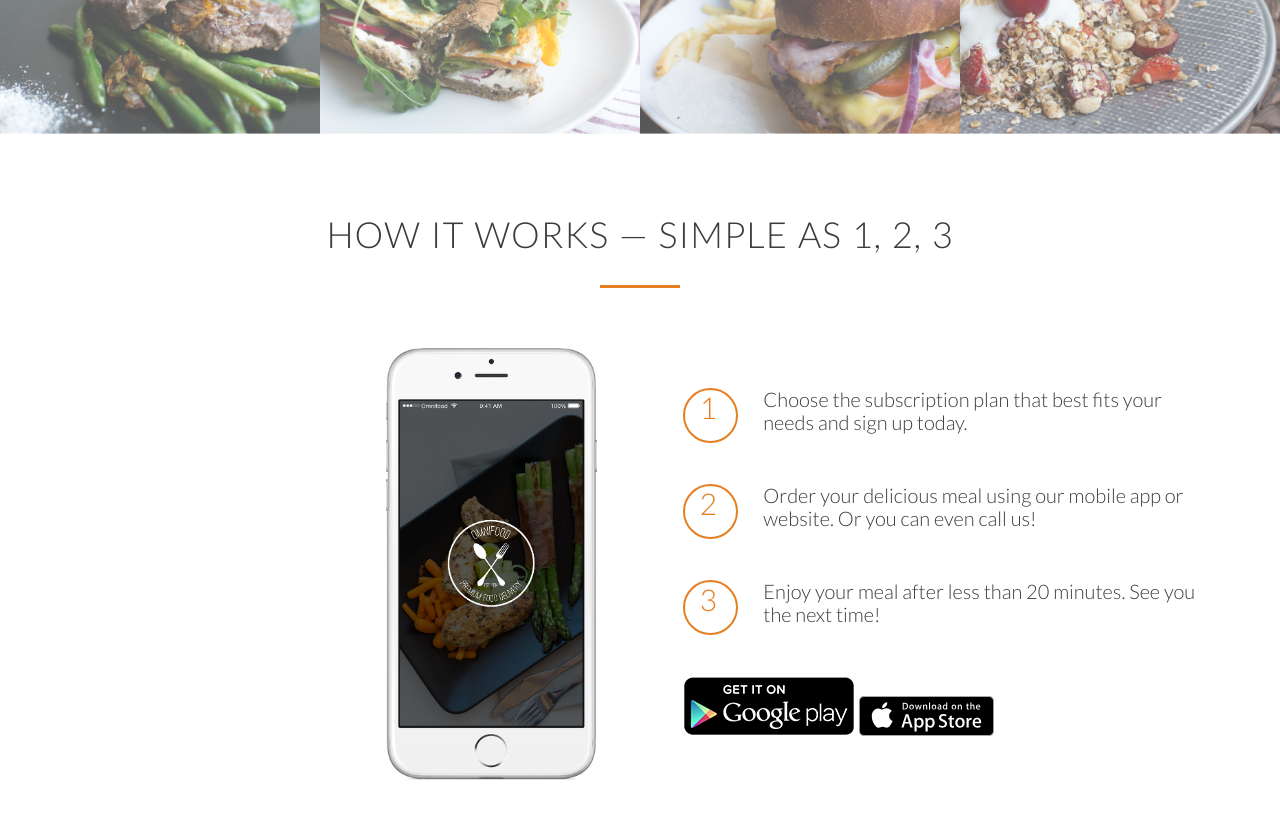
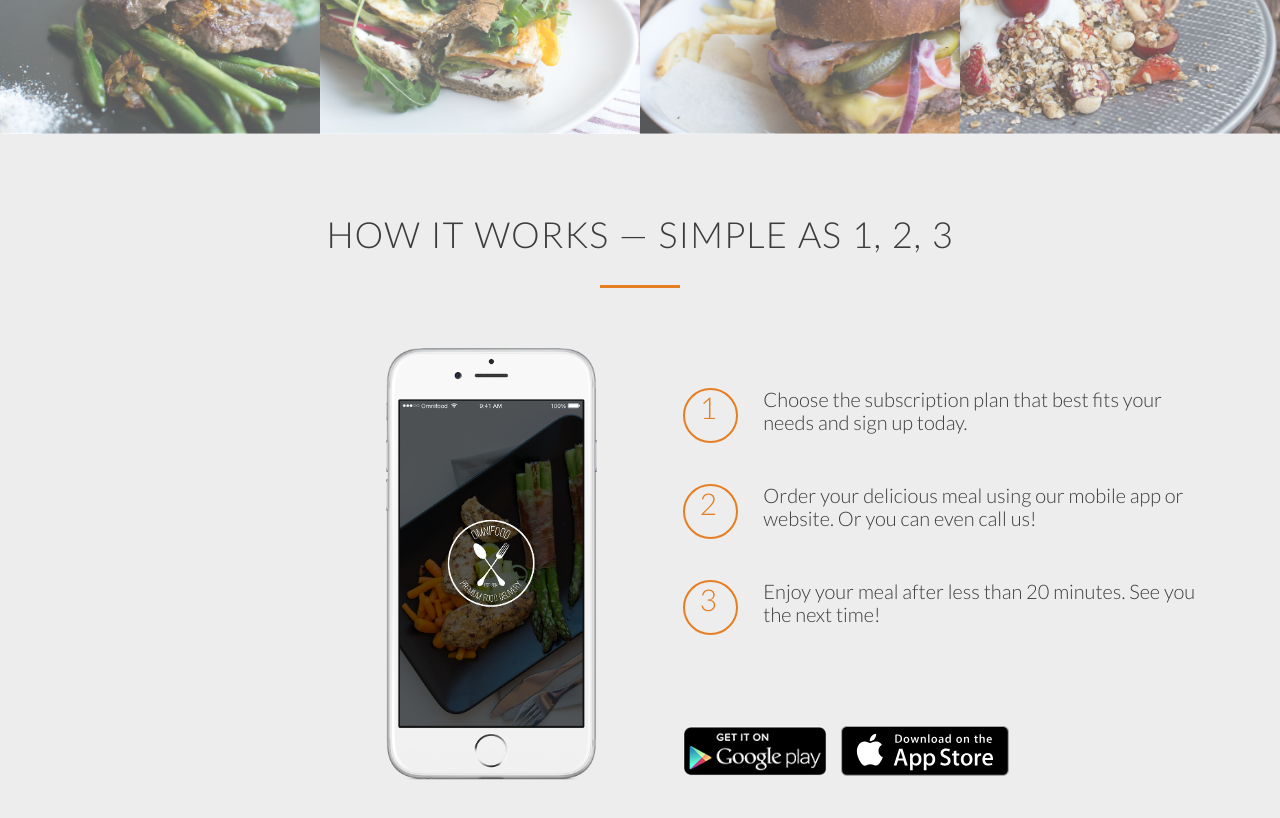
Before and after one commit to bokks/Omnifood, a plain HTML site: page index.html in a window 1280 px wide. Shown: the part 1840-2658 px from the top of the page. Drawn offline with Linux system fonts and the light colour scheme; files whose address does not match are found by name.

Commit message:
Commit grey

```diff
--- a/resources/css/styles.css
+++ b/resources/css/styles.css
@@ -321,3 +321,17 @@ header {
     float:left;
     margin-right:25px;
 }
+
+.btn-app img{
+    width:auto;
+    height:50px;;
+    margin-right:10px;
+}
+
+.works-step:last-of-type{
+    margin-bottom:100px;
+}
+
+.section-steps{
+    background-color: #ededed;
+}
```
